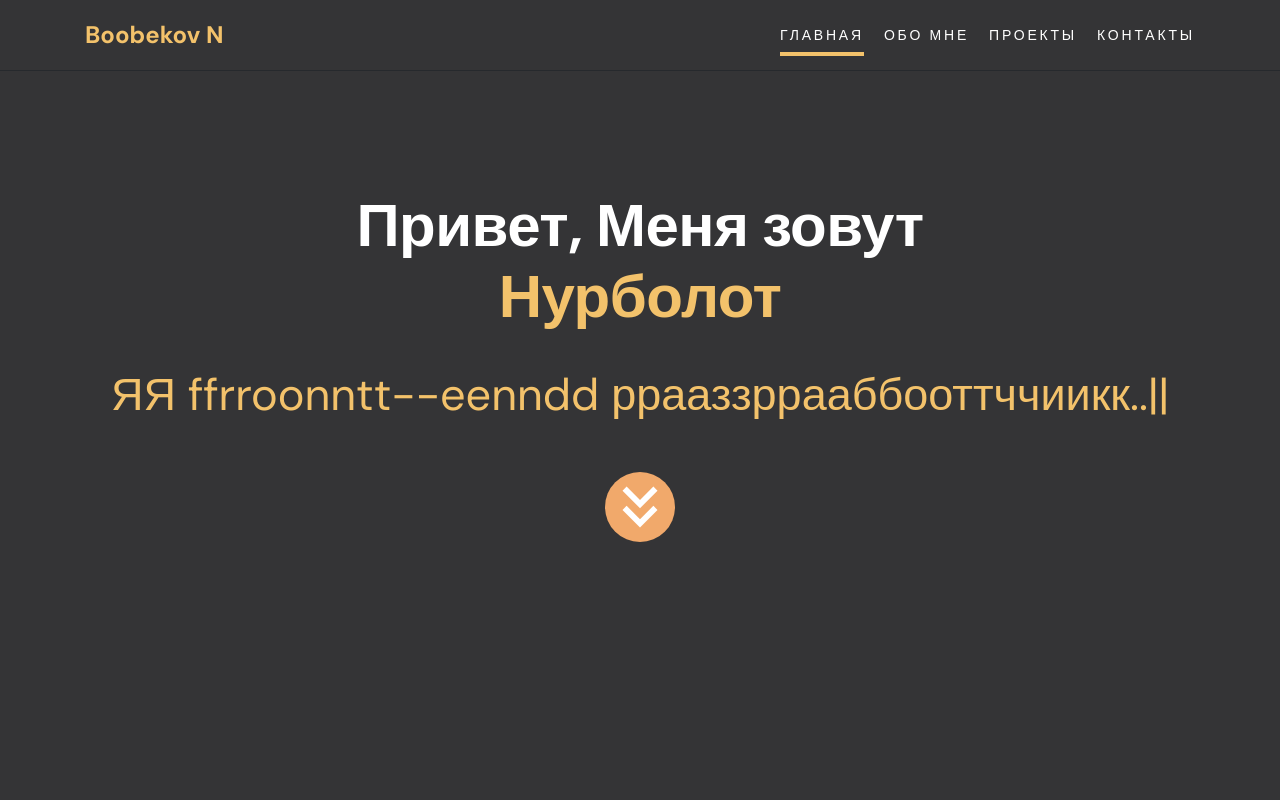
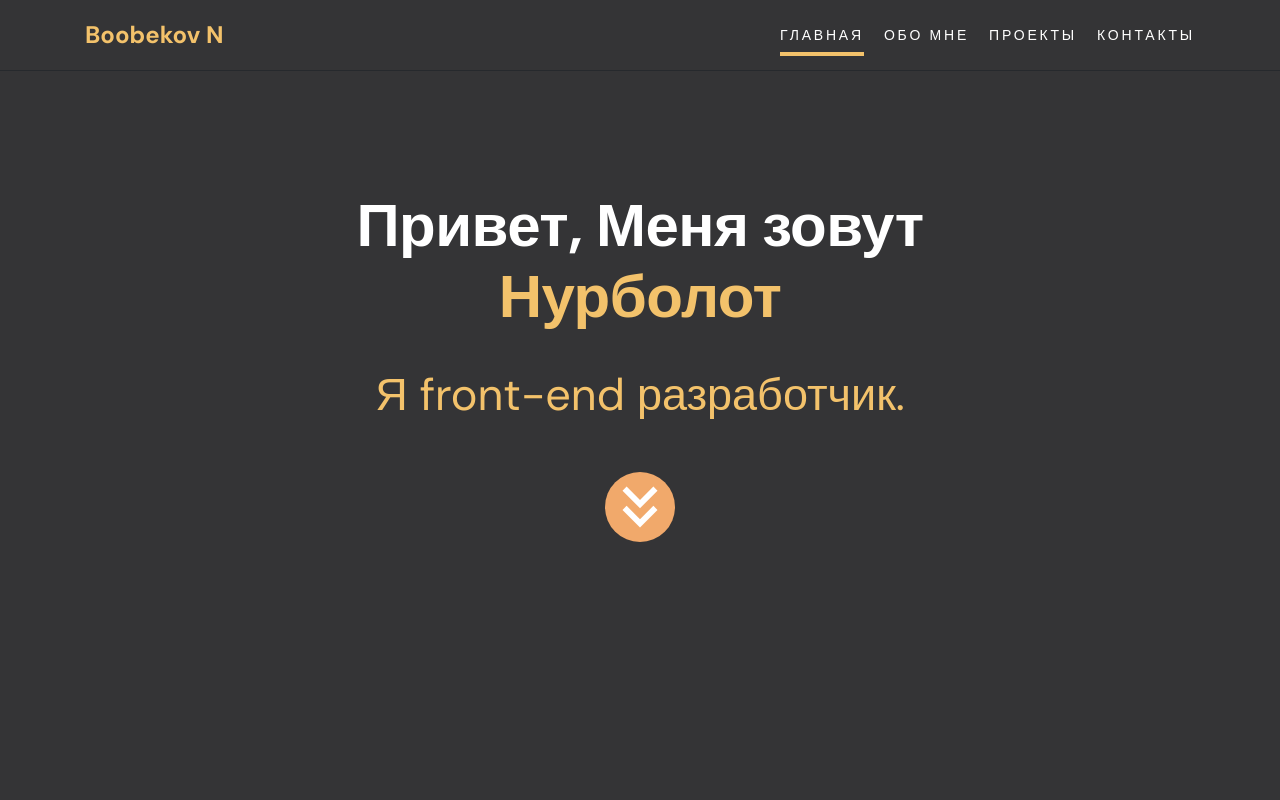
Before and after one commit to nurbolot143/new-portfolio, a React (Create React App) app: page / in a window 1280 px wide. Shown: the top 800 px of the page. Built offline with nearby package versions, Linux system fonts and the light colour scheme.

Commit message:
fixed bug

```diff
--- a/src/components/Intro.js
+++ b/src/components/Intro.js
@@ -1,19 +1,19 @@
 import React, { useRef, useEffect } from "react";
 import KeyboardDoubleArrowDownIcon from "@mui/icons-material/KeyboardDoubleArrowDown";
-import { init } from "ityped";
+// import { init } from "ityped";
 
 const Intro = () => {
-  const animatedTextRef = useRef();
+  // const animatedTextRef = useRef();
 
-  useEffect(() => {
-    init(animatedTextRef.current, {
-      showCursor: true,
-      backDelay: 5000,
-      backSpeed: 60,
-      placeholder: false,
-      strings: ["Я front-end разработчик."],
-    });
-  }, []);
+  // useEffect(() => {
+  //   init(animatedTextRef.current, {
+  //     showCursor: true,
+  //     backDelay: 5000,
+  //     backSpeed: 60,
+  //     placeholder: false,
+  //     strings: ["Я front-end разработчик."],
+  //   });
+  // }, []);
 
   return (
     <section className="intro">
@@ -22,7 +22,8 @@ const Intro = () => {
           Привет, Меня зовут <span>Нурболот</span>
         </h1>
         <h2>
-          <span ref={animatedTextRef}></span>
+          {/* <span ref={animatedTextRef}></span> */}
+          <span>Я front-end разработчик.</span>
         </h2>
 
         <a href="#aboutme">
```
